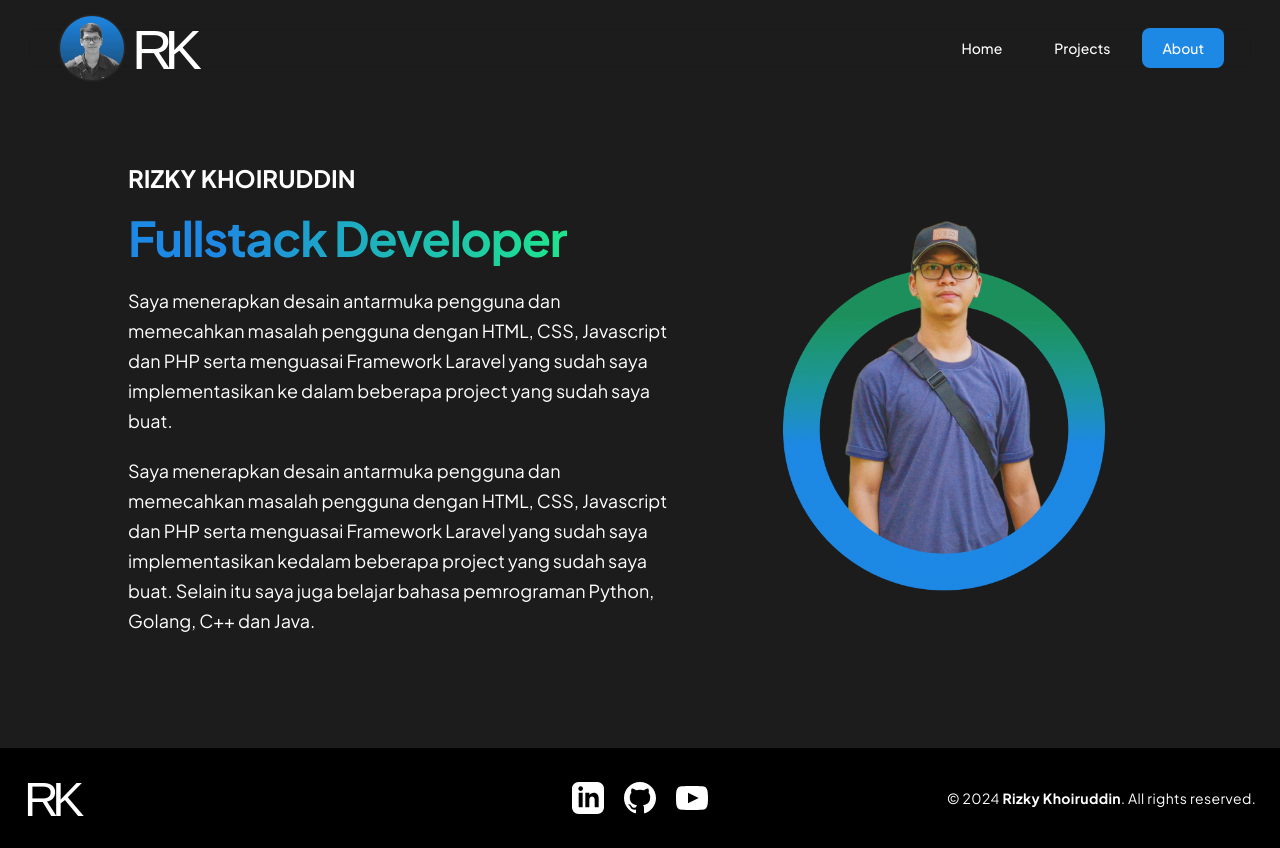
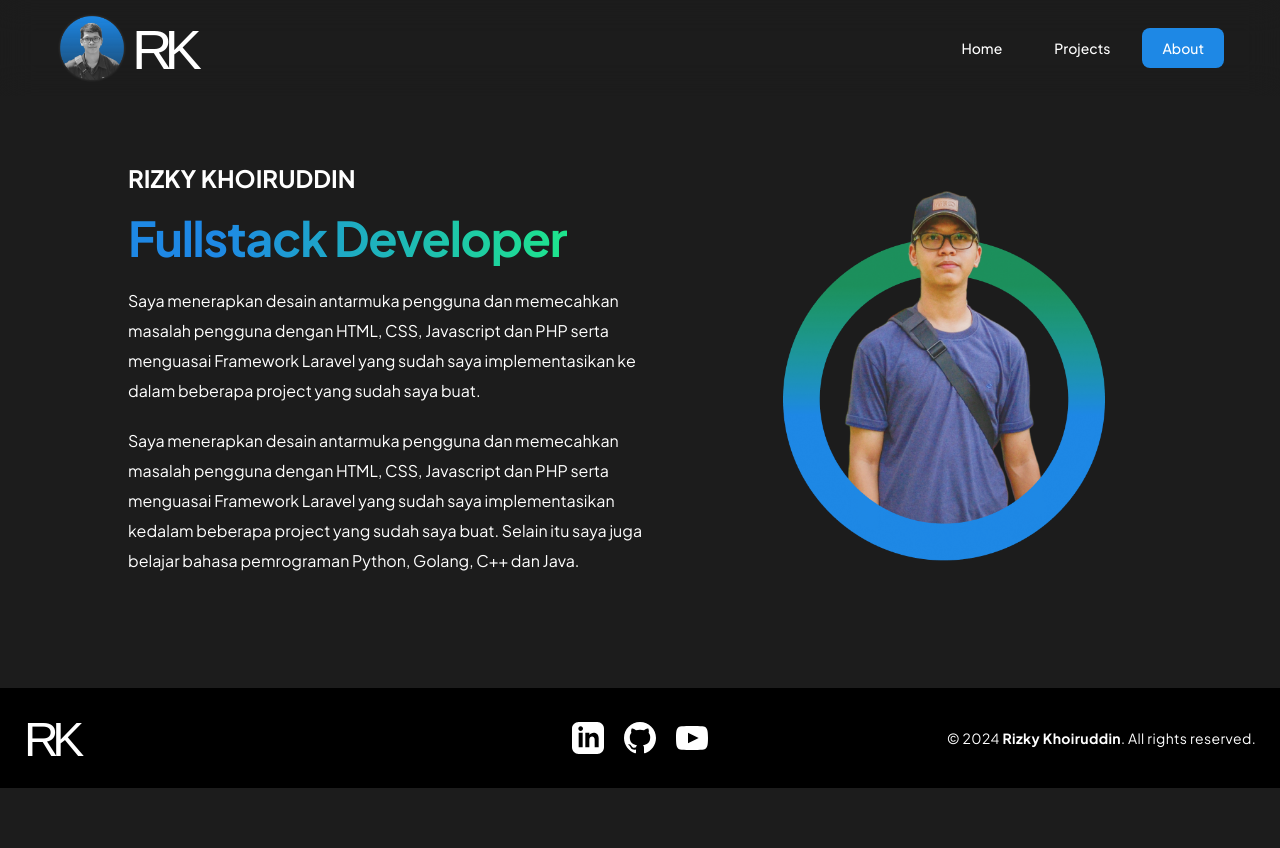
Before and after one commit to Fallcruz/Portfolio, a Next.js app: page /about in a window 1280 px wide. After the commit the page ends 800 px from the top, so only its background shows below. Built offline with nearby package versions, Linux system fonts and the light colour scheme; a web font is replaced by a local one.

Commit message:
update v3

```diff
--- a/app/about/page.js
+++ b/app/about/page.js
@@ -7,10 +7,10 @@ function page() {
             <div className='flex flex-col basis-[50%] items-start justify-center lg:ms-10 ms-0 me-0 gap-5'>
                 <h1 className='text-2xl font-bold uppercase tracking-normal'>Rizky Khoiruddin</h1>
                 <h2 className='linear-blue text-5xl font-bold tracking-tight pb-1'>Fullstack Developer</h2>
-                <p className='lg:text-lg text-base lg:leading-[30px] leading-7'>
+                <p className='lg:text-base text-base lg:leading-[30px] leading-7'>
                     Saya menerapkan desain antarmuka pengguna dan memecahkan masalah pengguna dengan HTML, CSS, Javascript dan PHP serta menguasai Framework Laravel yang sudah saya implementasikan ke dalam beberapa project yang sudah saya buat.
                 </p>
-                <p className='lg:text-lg text-base lg:leading-[30px] leading-7'>
+                <p className='lg:text-base text-base lg:leading-[30px] leading-7'>
                 Saya menerapkan desain antarmuka pengguna dan memecahkan masalah pengguna dengan HTML, CSS, Javascript dan PHP serta menguasai Framework Laravel yang sudah saya implementasikan kedalam beberapa project yang sudah saya buat. Selain itu saya juga belajar bahasa pemrograman Python, Golang, C++ dan Java.
                 </p>
             </div>
```
